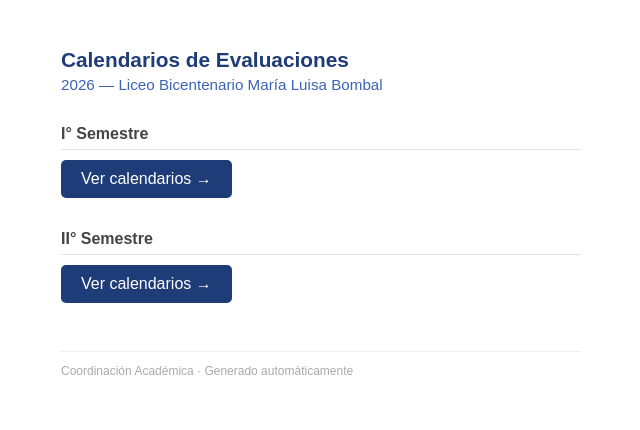
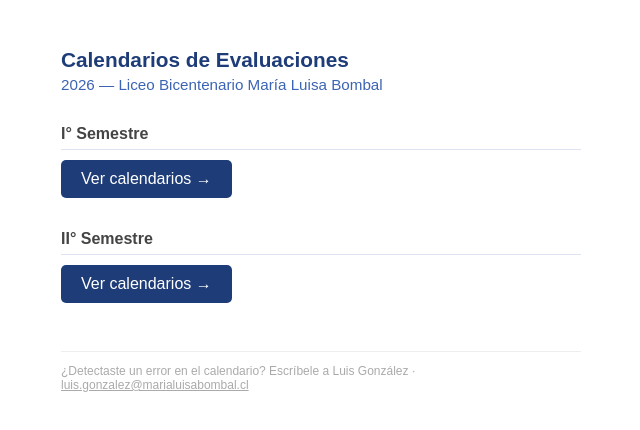
Before and after one commit to luisgonzalezmlb/calendario-evaluaciones-mlb, a plain HTML site: page index.html in a window 1280 px wide. Shown: the whole page, without its empty margins (319-959 px from the left). Drawn offline with Linux system fonts and the light colour scheme.

Commit message:
Actualización calendario I° Semestre 2026 — 11/06/2026

```diff
--- a/index.html
+++ b/index.html
@@ -25,6 +25,6 @@
   <h3>II° Semestre</h3>
   <a class="sem" href="II° Semestre/index.html">Ver calendarios →</a>
 
-  <div class="footer">Coordinación Académica · Generado automáticamente</div>
+  <div class="footer">¿Detectaste un error en el calendario? Escríbele a Luis González · <a href="mailto:luis.gonzalez@marialuisabombal.cl" style="color:#aaa;">luis.gonzalez@marialuisabombal.cl</a></div>
 </body>
 </html>
```
Also changed, not shown: 12 other files.
